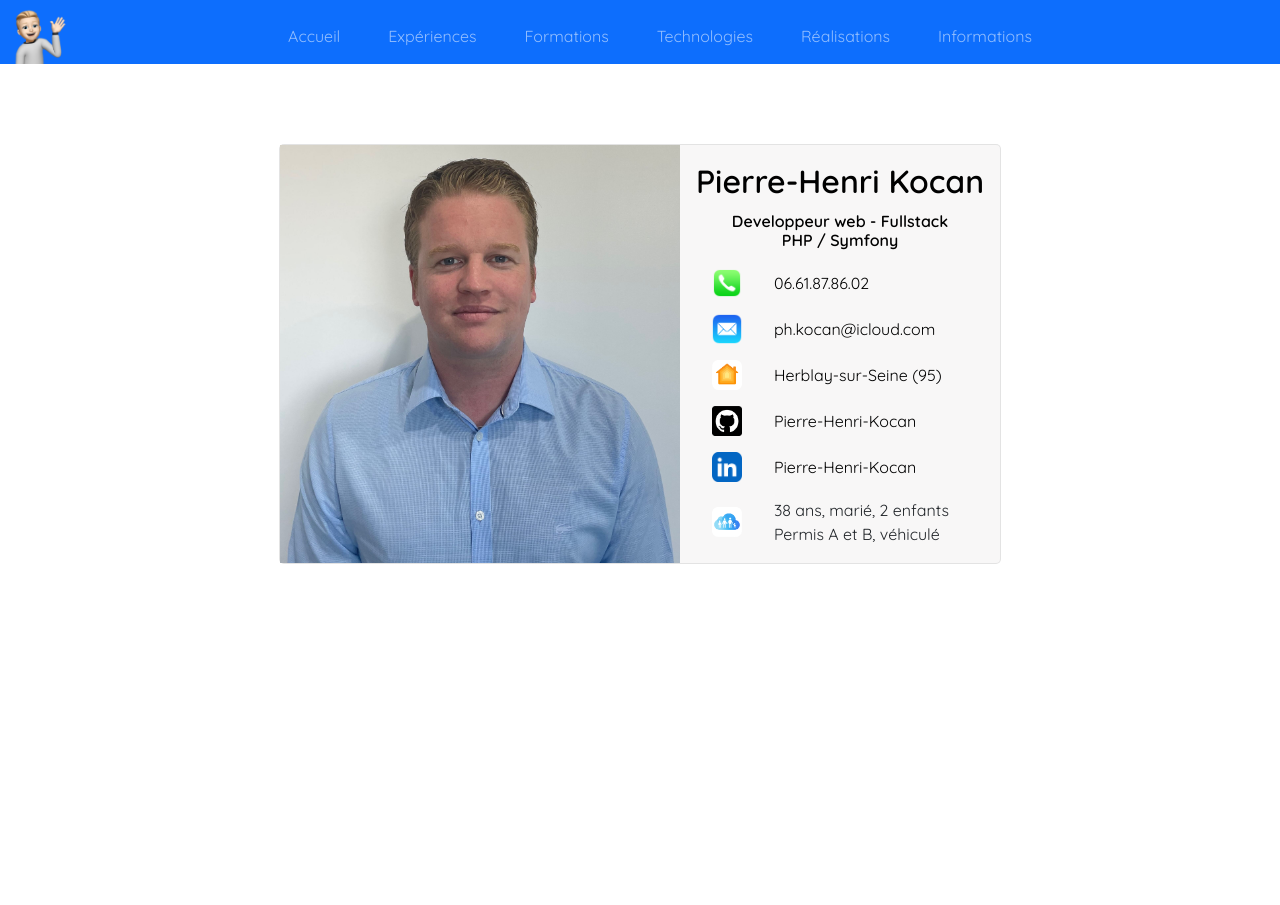
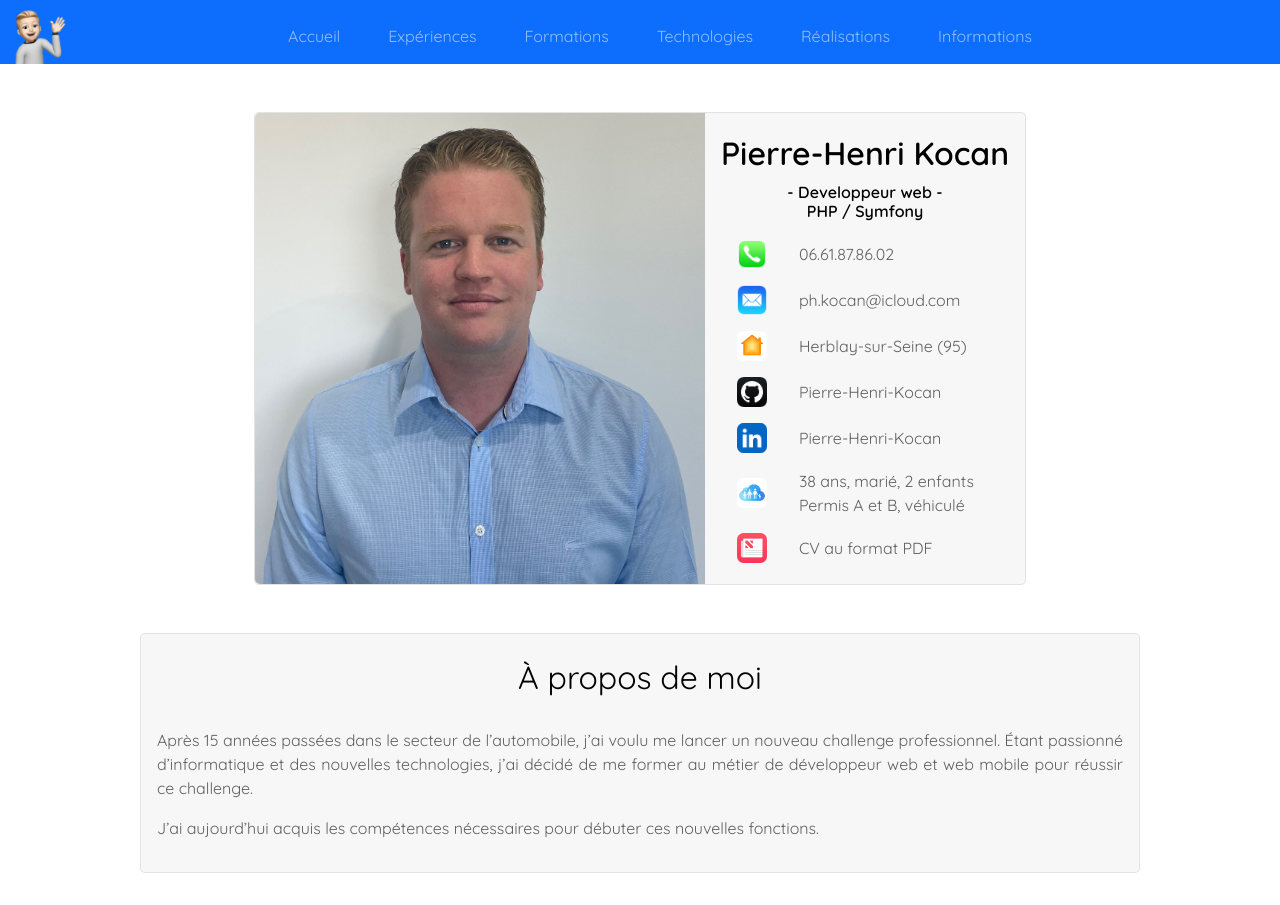
Before and after one commit to Pierre-Henri-Kocan/CV-en-ligne-symfony, a Symfony app: template templates/home/index.html.twig in a window 1280 px wide. Before the commit the page ends 564 px from the top, so only its background shows below. Run offline with Twig, Linux system fonts and the light colour scheme; the template is opened without the code that fills it, so the values that code supplies are empty; some libraries are stand-ins or nearby versions.

Commit message:
homepage updated

```diff
--- a/public/css/style.css
+++ b/public/css/style.css
@@ -1,4 +1,8 @@
 @import url('https://fonts.googleapis.com/css2?family=Quicksand:wght@400;600;700&display=swap');
+
+:root{
+    --text: #606060;
+}
 
 * {
     box-sizing: border-box;
@@ -39,7 +43,7 @@ body {
 /* ---------------------- profil ---------------------- */
 
 .card {
-    margin: 5rem auto 2rem auto;
+    margin: 3rem auto 2rem auto;
     background-color: rgba(241, 240, 240, 0.50);
     border-radius: 5px;
     border: solid 1px rgba(208, 208, 208, 0.50);
@@ -54,9 +58,11 @@ body {
 
 .profil-picture {
     width: 100%;
-    max-width: 400px;
+    max-width: 450px;
     min-width: 200px;
     height: auto;
+    border-top-left-radius: 5px;
+    border-bottom-left-radius: 5px;
 }
 
 .card-body h5 {
@@ -146,3 +152,33 @@ body {
         font-size: 0.8rem;
     }
 }
+
+/* ---------------------- about ---------------------- */
+
+.about {
+    background-color: rgba(241, 240, 240, 0.50);
+    margin: 1rem auto 2rem auto;
+    padding: 1rem;
+    border-radius: 5px;
+    border: solid 1px rgba(208, 208, 208, 0.50);
+
+  }
+
+  .about h2 {
+    margin-bottom: 2rem;
+    padding-top: 0.5rem;
+    text-align: center;
+    color: #000000;
+  }
+
+  .about p {
+    text-align: justify;
+    color: var(--text);
+  }
+
+  @media screen and (max-width: 1050px) {
+    .about {
+        margin-left: 1.5rem;
+        margin-right: 1.5rem;
+    }
+  }
--- a/templates/home/index.html.twig
+++ b/templates/home/index.html.twig
@@ -7,42 +7,52 @@
 <div class="card">
   <div class="profil-card">
     <div class="profil-card-left">
-      <img src="{{ asset('images/pierre-henri-kocan.jpeg') }}" class="profil-picture" alt="profil-picture">
+      <img src="{{ asset('images/profil-card/pierre-henri-kocan.jpeg') }}" class="profil-picture" alt="profil-picture">
     </div>
     <div class="profil-card-right">
       <div class="card-body">
         <h5 class="card-title">Pierre-Henri Kocan</h5>
-		<h6 class="card-function">Developpeur web - Fullstack <br> PHP / Symfony</h6>
+		<h6 class="card-function">- Developpeur web -<br> PHP / Symfony</h6>
 		<a href="tel:+33661878602" class="contact-link"><div class="contacts">
-			<img src="{{ asset('images/phone.png') }}" alt="phone-picture">
+			<img src="{{ asset('images/profil-card/phone.png') }}" alt="phone-picture">
 			<p>06.61.87.86.02</p>
 		</div></a>
 		<a href="mailto:ph.kocan@icloud.com" class="contact-link"><div class="contacts">
-		<img src="{{ asset('images/mail.png') }}" alt="mail-picture">
+		<img src="{{ asset('images/profil-card/mail.png') }}" alt="mail-picture">
 			<p>ph.kocan@icloud.com</p>
 		</div></a>
 		<a href="https://www.google.com/maps/place/95220+Herblay-sur-Seine/@49.0397038,2.0453435,10.59z/data=!4m5!3m4!1s0x47e6608a3b833cff:0x40b82c3688b31a0!8m2!3d48.990006!4d2.165493?hl=fr" target="_blank" class="contact-link"><div class="contacts">
-		<img src="{{ asset('images/home.png') }}" alt="home-picture">
+		<img src="{{ asset('images/profil-card/home.png') }}" alt="home-picture">
 			<p>Herblay-sur-Seine (95)</p>
 		</div></a>
 		<a href="https://github.com/Pierre-Henri-Kocan?tab=repositories" target="_blank" class="contact-link"><div class="contacts">
-			<img src="{{ asset('images/github.png') }}" alt="github-picture">
+			<img src="{{ asset('images/profil-card/github.png') }}" alt="github-picture">
 			<p>Pierre-Henri-Kocan</p>
 		</div></a>
 		<a href="https://www.linkedin.com/in/pierre-henri-kocan/" target="_blank" class="contact-link"><div class="contacts">
-			<img src="{{ asset('images/linkedin.png') }}" alt="linkedin-picture">
+			<img src="{{ asset('images/profil-card/linkedin.png') }}" alt="linkedin-picture">
 			<p>Pierre-Henri-Kocan</p>
 		</div></a>
 		<div class="contacts">
-			<img src="{{ asset('images/family.png') }}" alt="family-picture">
+			<img src="{{ asset('images/profil-card/family.png') }}" alt="family-picture">
 				<div class="card-text">
 					<p>38 ans, marié, 2 enfants</p>
 					<p>Permis A et B, véhiculé</p>
 				</div>
 		</div>
+		<a href="{{ asset('documents/CV-Pierre-Henri-KOCAN-2023.pdf') }}" target="_blank" class="contact-link"><div class="contacts">
+			<img src="{{ asset('images/profil-card/cv.png') }}" alt="linkedin-picture">
+			<p>CV au format PDF</p>
+		</div></a>
       </div>
     </div>
   </div>
 </div>
 
+<div class="about" style="max-width: 1000px;">
+	<h2>À propos de moi</h2>
+	<p>Après 15 années passées dans le secteur de l’automobile, j’ai voulu me lancer un nouveau challenge professionnel. Étant passionné d’informatique et des nouvelles technologies, j’ai décidé de me former au métier de développeur web et web mobile pour réussir ce challenge.</p>
+	<p>J’ai aujourd’hui acquis les compétences nécessaires pour débuter ces nouvelles fonctions.</p>
+</div>
+
 {% endblock %}
```
Also changed, not shown: public/images/github.png (deleted), public/images/profil-card/cv.png (added), public/images/profil-card/family.png (renamed from public/images/family.png), public/images/profil-card/github.png (added), public/images/profil-card/home.png (renamed from public/images/home.png), public/images/profil-card/linkedin.png (renamed from public/images/linkedin.png), public/images/profil-card/mail.png (renamed from public/images/mail.png), public/images/profil-card/phone.png (renamed from public/images/phone.png), public/images/profil-card/pierre-henri-kocan.jpeg (renamed from public/images/pierre-henri-kocan.jpeg), 1 other file.
